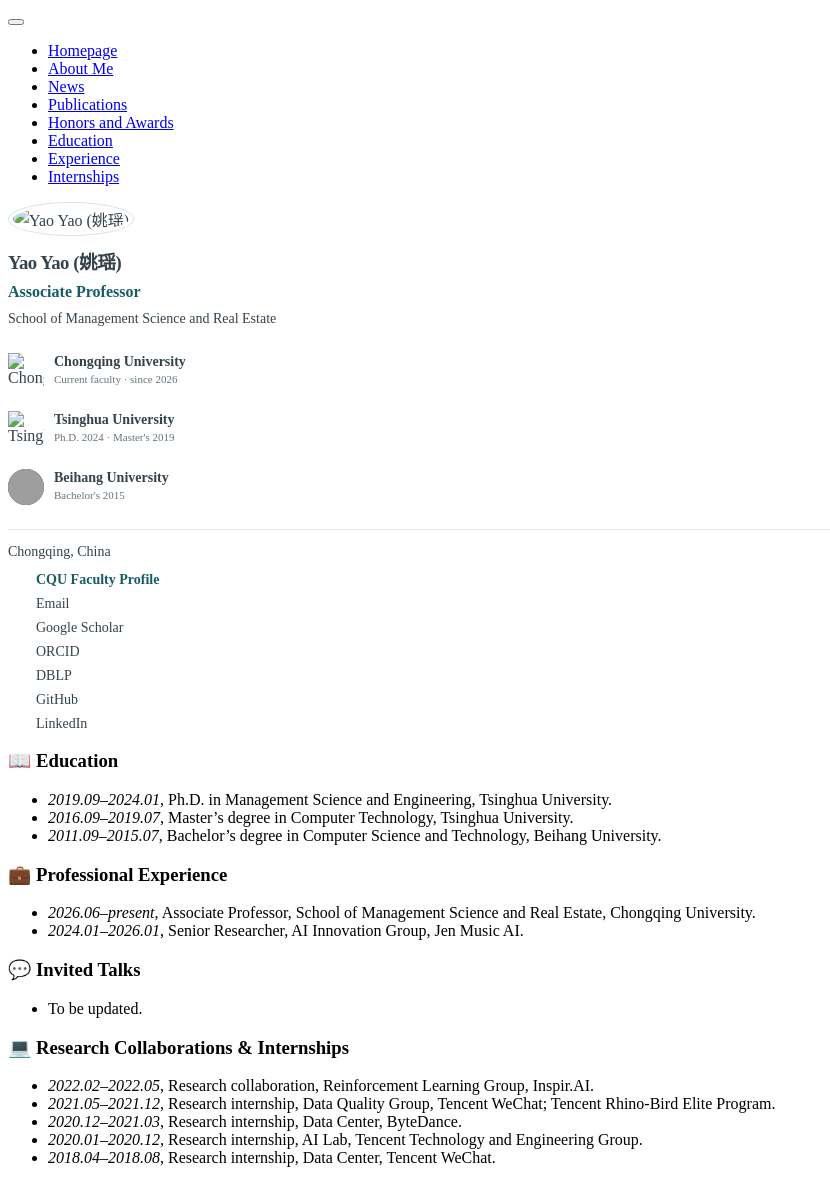
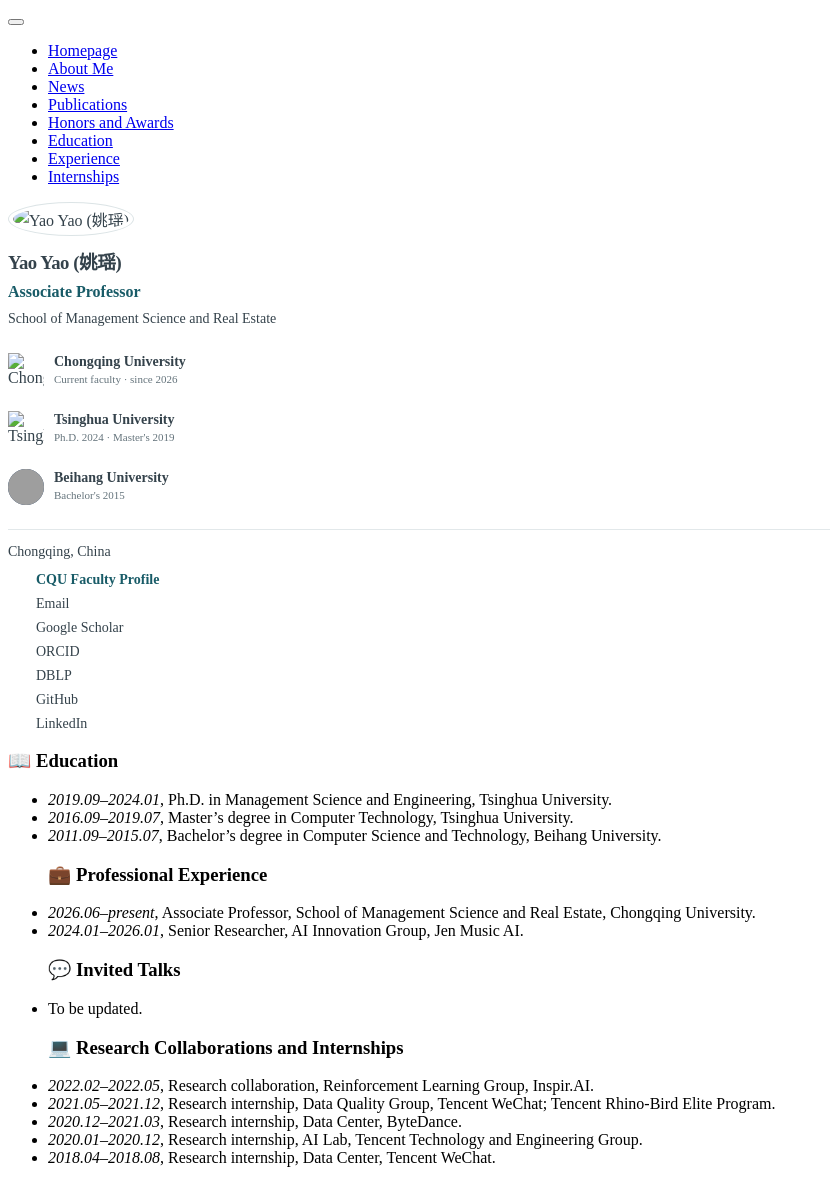
Before and after one commit to YaoYao1995/yaoyao1995.github.io, a Jekyll site: the page built from _pages/includes/others.md, in a window 1280 px wide. Shown: the whole page, without its empty margins (0-830 px from the left). Built offline with Jekyll 4.4.1, drawn with Linux system fonts in a browser that asks for light colours; our own code applies the rules of GitHub Pages for plain Markdown files; grey boxes are pictures that could not be loaded.

Commit message:
Use plain conjunction in research collaborations heading

```diff
--- a/_pages/includes/others.md
+++ b/_pages/includes/others.md
@@ -2,15 +2,13 @@
 - *2019.09–2024.01*, Ph.D. in Management Science and Engineering, Tsinghua University.
 - *2016.09–2019.07*, Master's degree in Computer Technology, Tsinghua University.
 - *2011.09–2015.07*, Bachelor's degree in Computer Science and Technology, Beihang University.
-
 # 💼 Professional Experience
 - *2026.06–present*, Associate Professor, School of Management Science and Real Estate, Chongqing University.
 - *2024.01–2026.01*, Senior Researcher, AI Innovation Group, Jen Music AI.
-
 # 💬 Invited Talks
 - To be updated.
-
-# 💻 Research Collaborations & Internships
+# 💻 Research Collaborations and Internships
+{: #-research-collaborations--internships}
 - *2022.02–2022.05*, Research collaboration, Reinforcement Learning Group, Inspir.AI.
 - *2021.05–2021.12*, Research internship, Data Quality Group, Tencent WeChat; Tencent Rhino-Bird Elite Program.
 - *2020.12–2021.03*, Research internship, Data Center, ByteDance.
```
